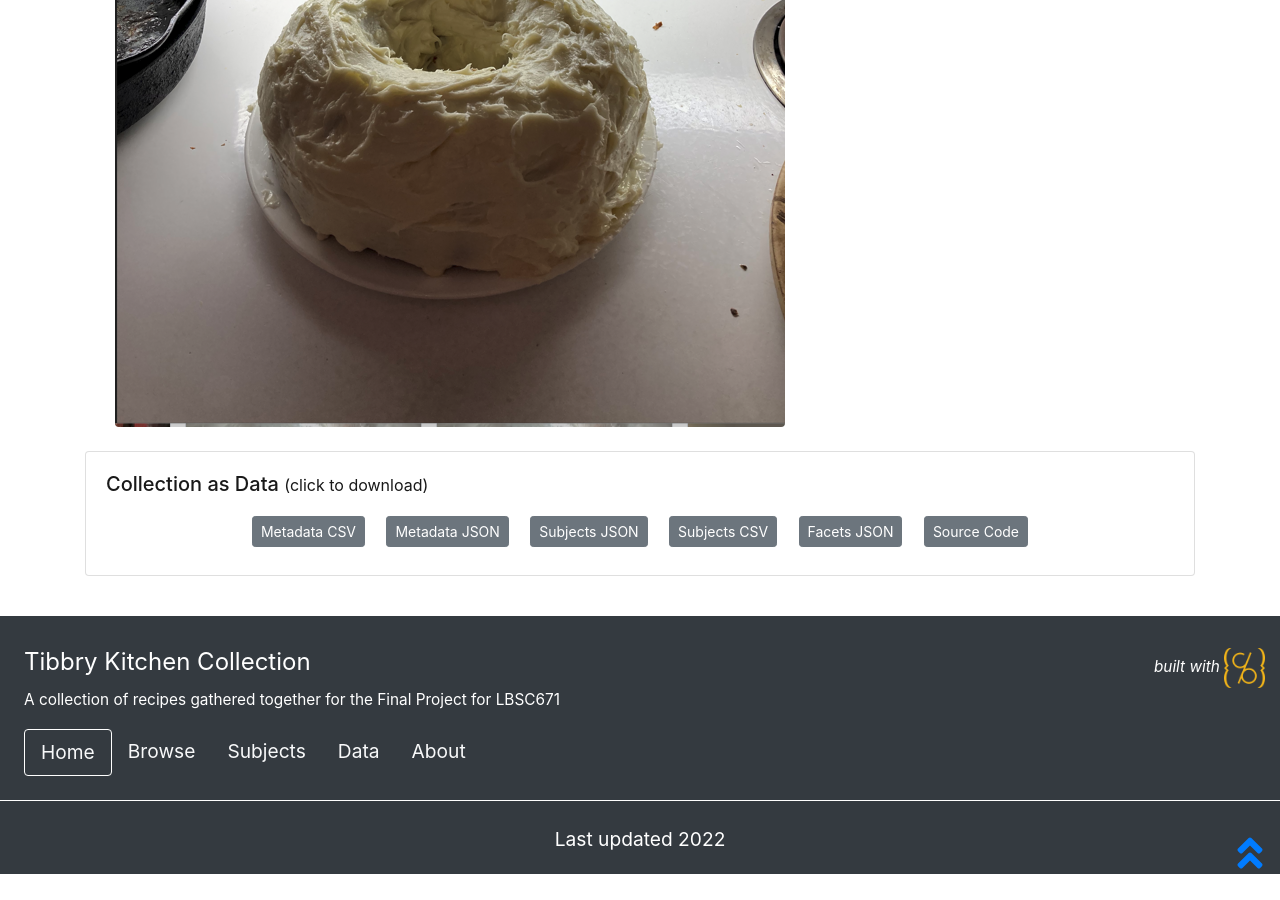
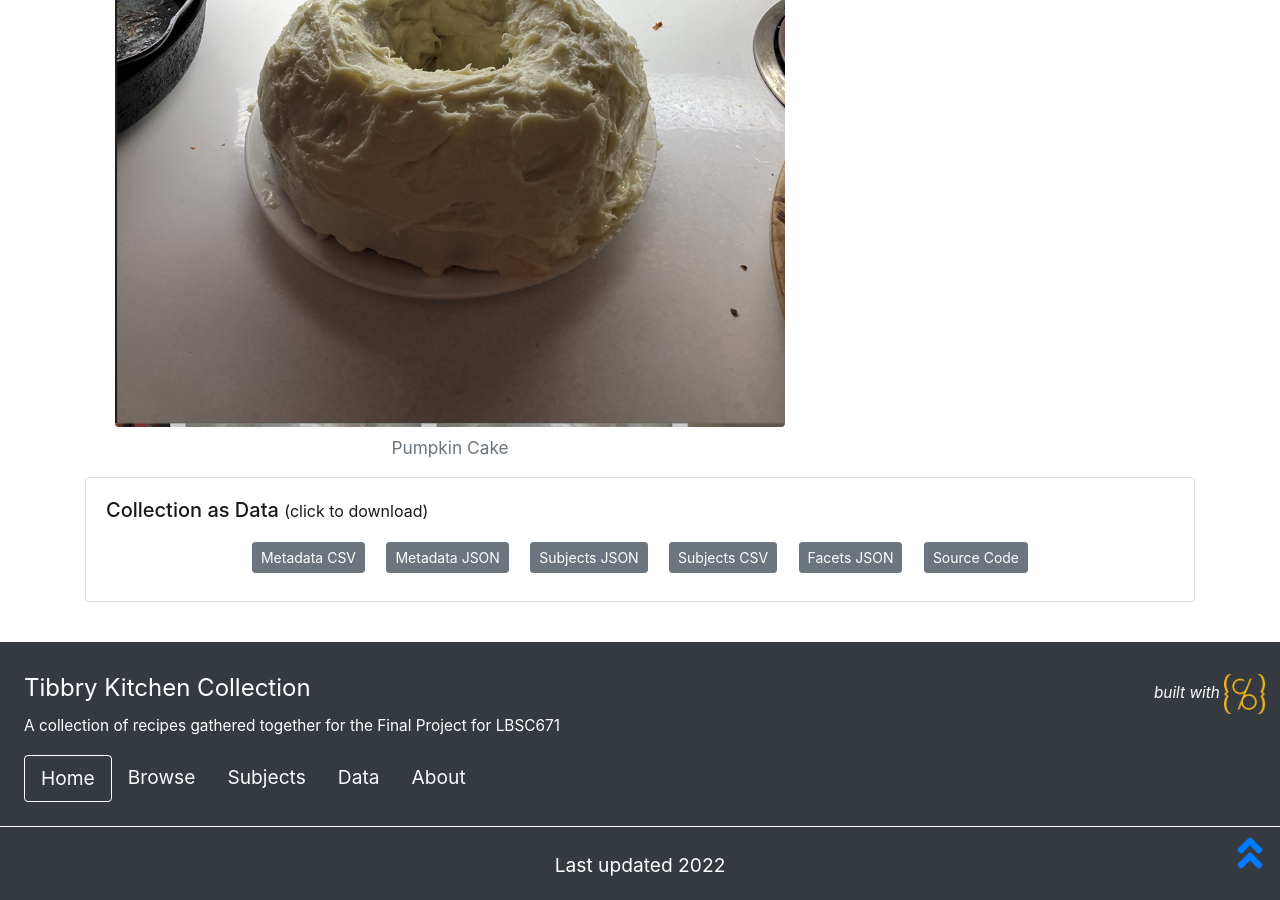
Before and after one commit to gbrei/tibbrykitchencollection, a Jekyll site: the page built from index.md, in a window 1280 px wide and 900 px high, scrolled down 984 px. Built offline with Jekyll 4.4.1, drawn with Linux system fonts in a browser that asks for light colours; before the commit the page ends 1858 px from its top, so only the background shows below that.

Commit message:
Update home-infographic.html

```diff
--- a/_layouts/home-infographic.html
+++ b/_layouts/home-infographic.html
@@ -6,7 +6,7 @@ layout: page
   <div class="col-md-8">
 
     {% include index/description.html %}
-    {% include feature/image.html objectid="/objects/pumpkincake.png" %}
+    {% include feature/image.html objectid="/objects/pumpkincake.png" caption="Pumpkin Cake" %}
 
 
 
```
